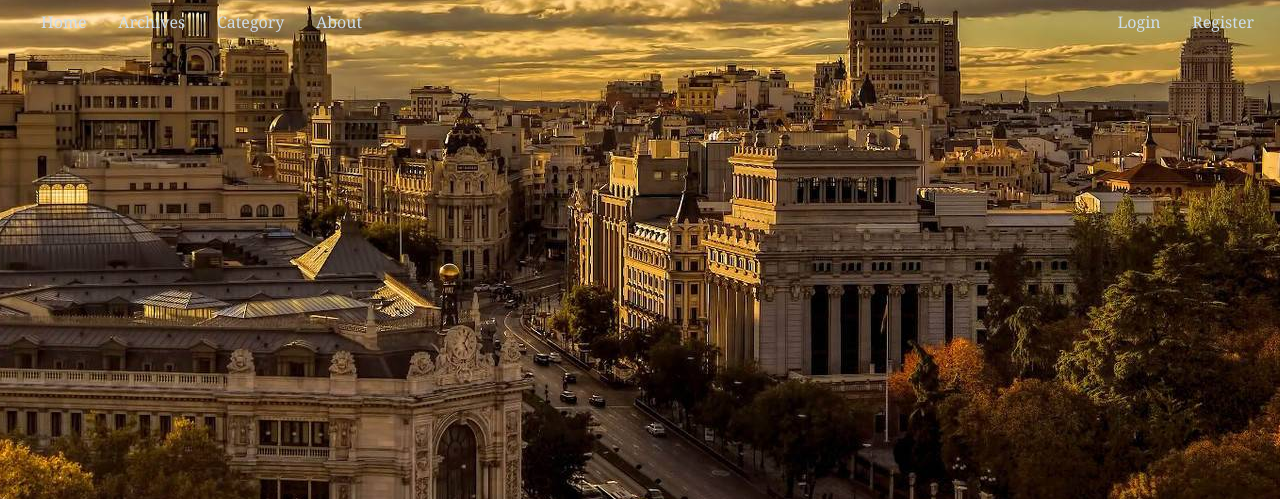
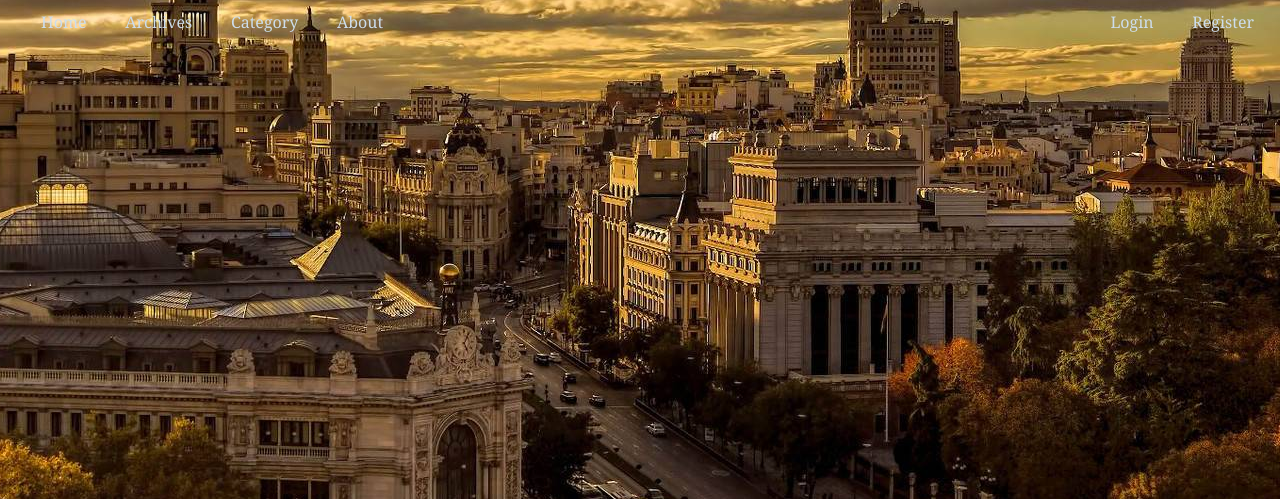
Before and after one commit to liangweijiang/MyBlog, a Django app: page /blog/21 in a window 1280 px wide. Shown: the top 499 px of the page. Run offline with Django 3.2, Linux system fonts and the light colour scheme; data comes from the database, SQL or seed files in the repository; some libraries are stand-ins or nearby versions.

Commit message:
优化导航栏2

```diff
--- a/blog/static/css/index.css
+++ b/blog/static/css/index.css
@@ -23,15 +23,16 @@ a:hover {
 #head_title {
     line-height: 500px;
     margin-top: 100px;
+
 }
 #bs-example-navbar-collapse-1 > div:nth-child(1) > a.blog-nav-item{
     font-size: 16px;
-    margin-right: 8px;
+    margin-right: 15px;
 }
 
 #bs-example-navbar-collapse-1 > div.nav.navbar-nav.navbar-right > a{
     font-size: 16px;
-    margin-left: 8px;
+    margin-left: 15px;
 }
 
 #mobile-nav>span{
```
